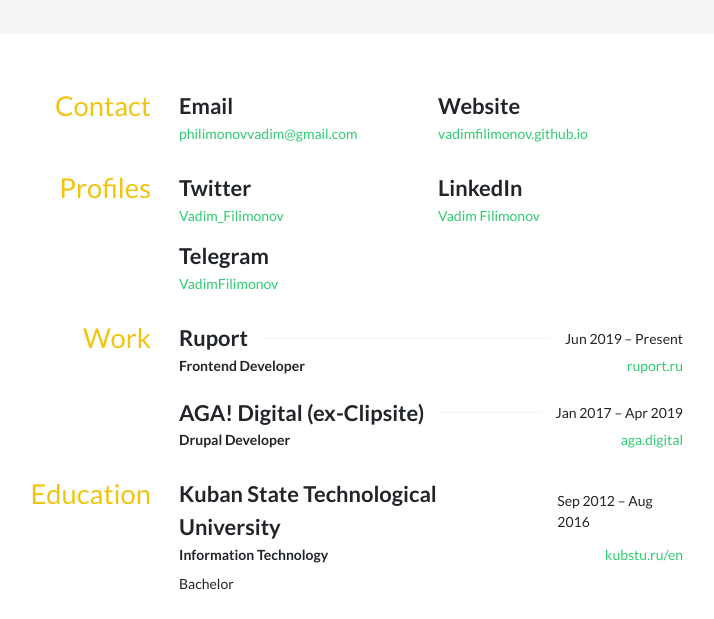
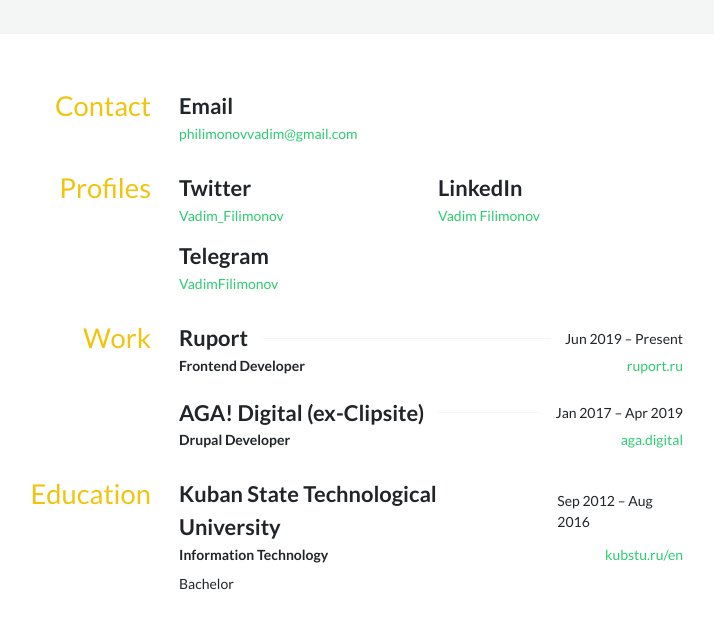
Before and after one commit to VadimFilimonov/resume, a website: page index.html in a window 1280 px wide. Shown: the part 170-789 px from the top of the page, without its empty margins (307-1021 px from the left). Drawn offline with Linux system fonts and the light colour scheme.

Commit message:
Remove siteurl

```diff
--- a/index.html
+++ b/index.html
@@ -232,10 +232,6 @@
               <h4>Email</h4>
               <a href="mailto:philimonovvadim@gmail.com">philimonovvadim@gmail.com</a>
             </div>
-            <div>
-              <h4>Website</h4>
-              <a href="http://vadimfilimonov.github.io">vadimfilimonov.github.io</a>
-            </div>
         </div>
       </section>
         <section id="profiles">
--- a/resume.json
+++ b/resume.json
@@ -5,7 +5,6 @@
     "label": "Frontend Developer",
     "image": "",
     "email": "philimonovvadim@gmail.com",
-    "url": "http://vadimfilimonov.github.io",
     "location": {
       "city": "Krasnodar",
       "countryCode": "RU"
```
Also changed, not shown: README.md.
